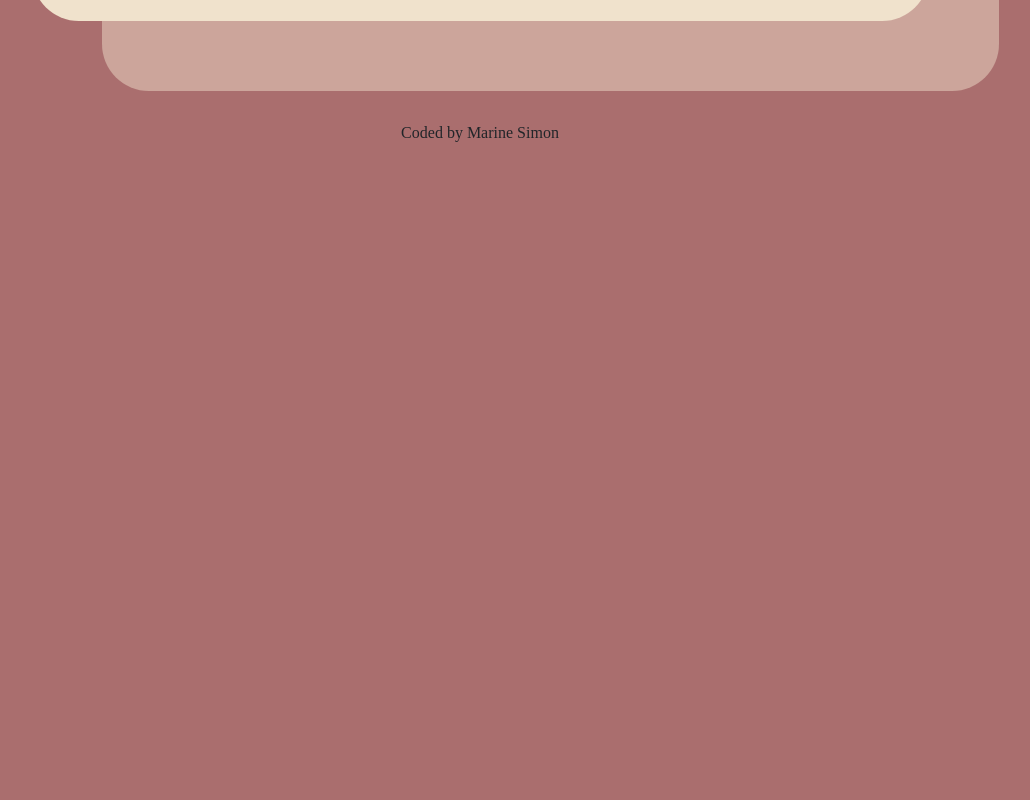
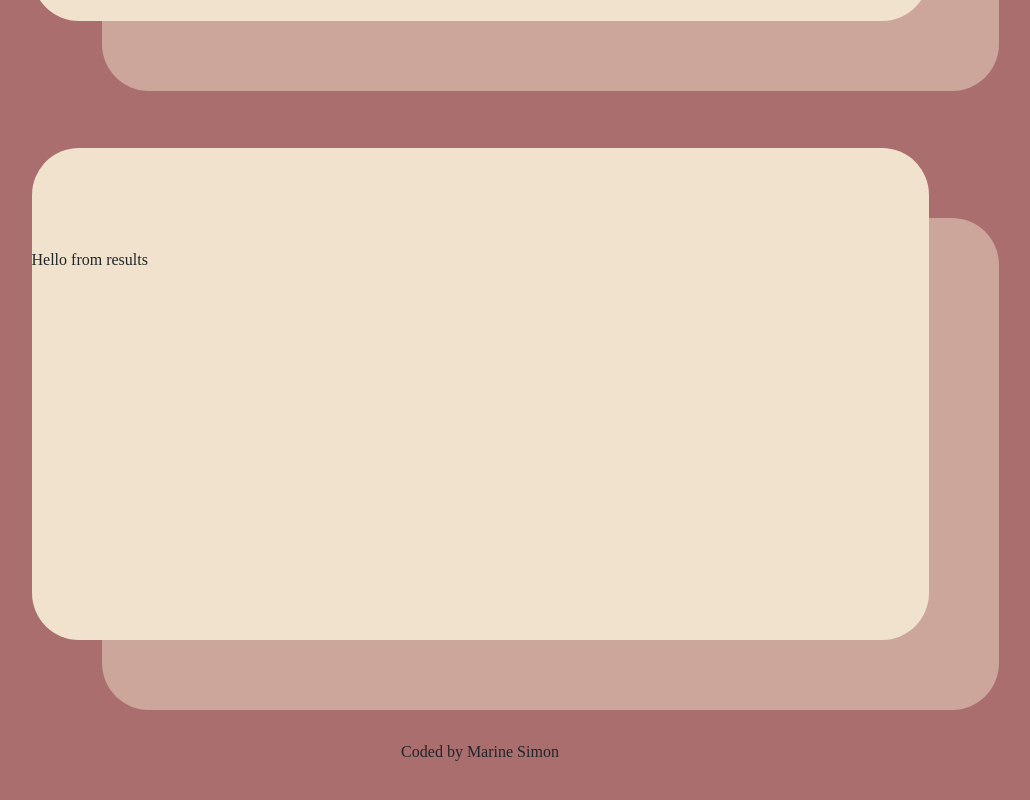
Before and after one commit to Marines17/Dictionary-React, a React (Create React App) app: page / in a window 1280 px wide. Shown: the part 598-1398 px from the top of the page, without its empty margins (160-1190 px from the left). Before the commit the page ends 843 px from the top, so only its background shows below. Built offline with nearby package versions, Linux system fonts and the light colour scheme.

Commit message:
Created results component

```diff
--- a/src/Dictionary.js
+++ b/src/Dictionary.js
@@ -1,6 +1,7 @@
 import React, { useState } from "react";
 import "./Dictionary.css";
 import axios from "axios";
+import Results from "./Results";
 
 export default function Dictionary() {
   let [keyword, setKeyword] = useState("");
@@ -21,6 +22,7 @@ export default function Dictionary() {
   }
 
   return (
+    <div>
       <div className="Dictionary">
         <h1 className="typing">Dictionary</h1>
         <form onSubmit={search}>
@@ -31,5 +33,9 @@ export default function Dictionary() {
           />
         </form>
       </div>
+      <div className="Dictionary">
+        <Results />
+      </div>
+    </div>
   );
 }
--- /dev/null
+++ b/src/Results.js
@@ -0,0 +1,5 @@
+import React from "react";
+
+export default function Results() {
+  return <div>Hello from results</div>;
+}
```
Lines whose indentation alone changed are shown as unchanged.
